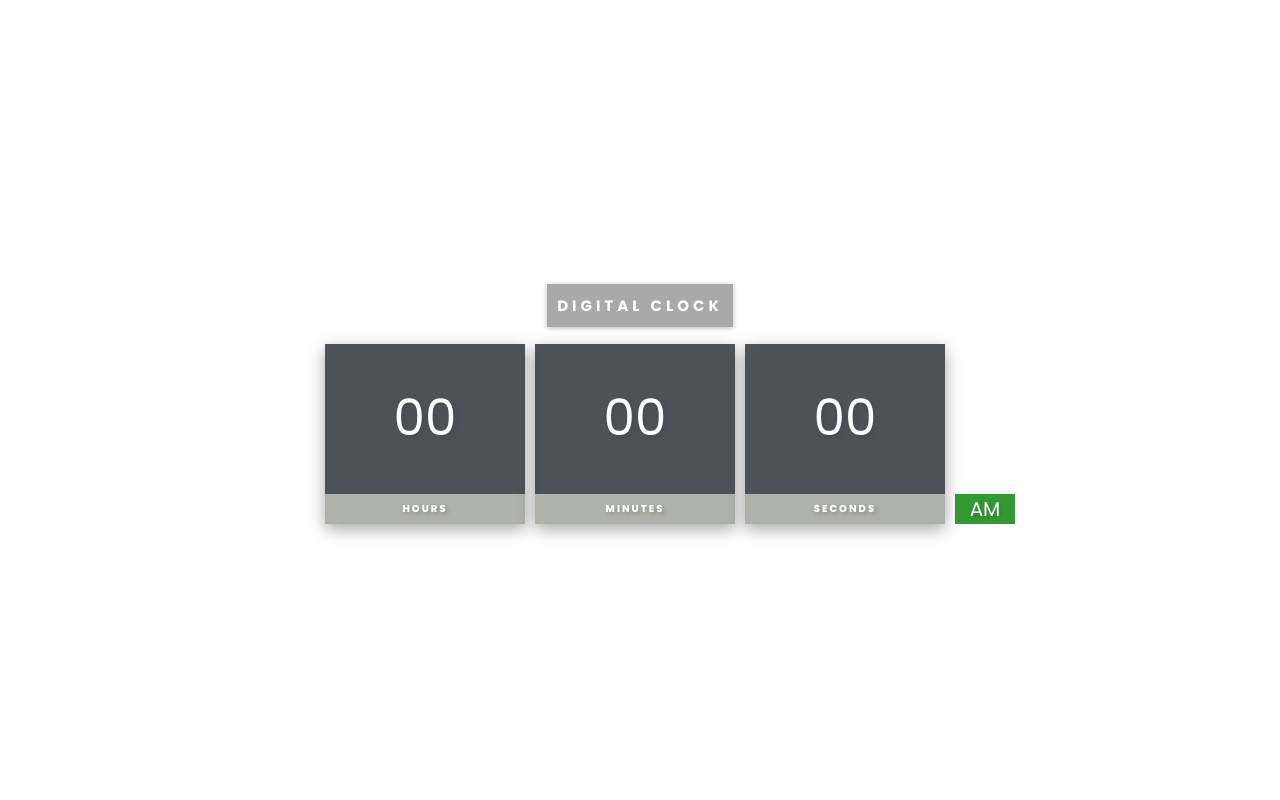
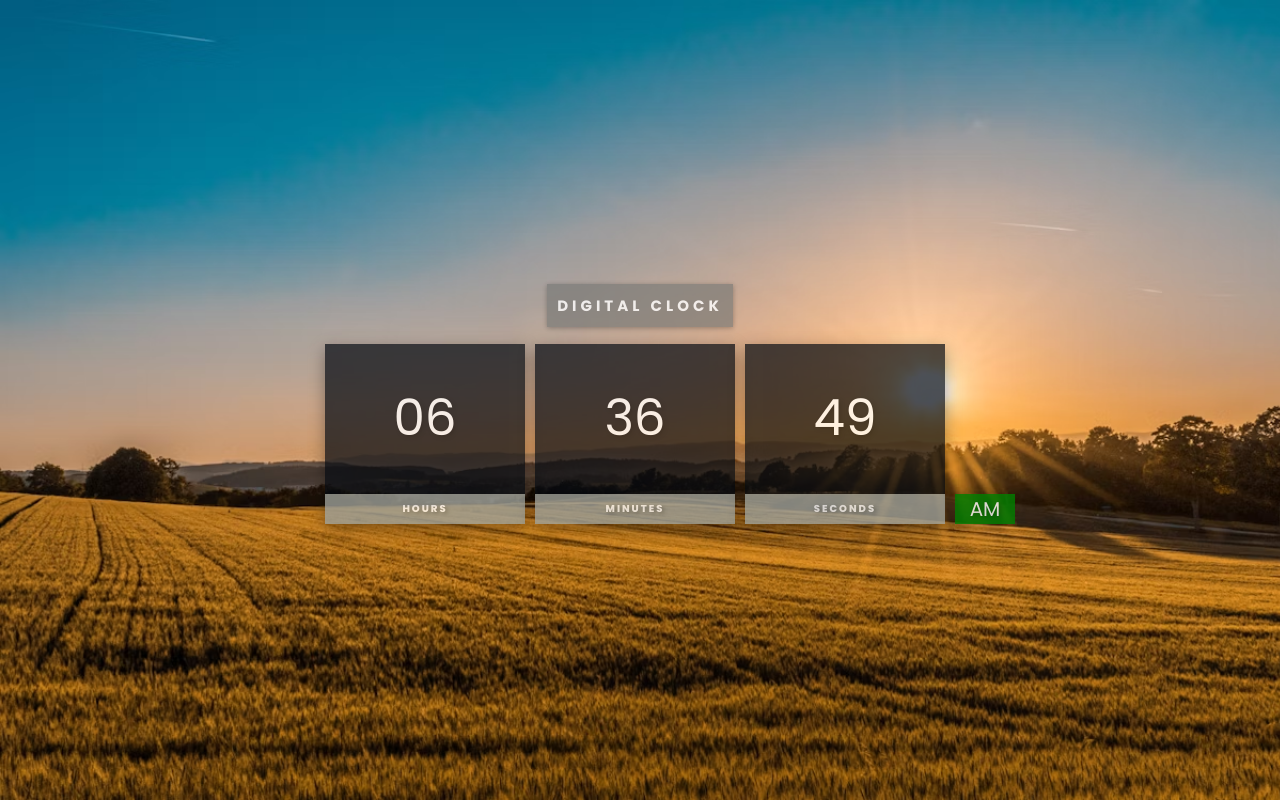
Before and after one commit to gokul-nadaraj/DigitalClock, a plain HTML site: page index.html in a window 1280 px wide. Drawn offline with Linux system fonts and the light colour scheme; files that its build step writes are made by us from their sources.

Commit message:
Digital Clock Project

```diff
--- a/index.html
+++ b/index.html
@@ -4,7 +4,7 @@
     <meta charset="UTF-8">
     <meta name="viewport" content="width=device-width, initial-scale=1.0">
     <title>Document</title>
-    <link rel="stylesheet" href="/project006/style.css">
+    <link rel="stylesheet" href="style.css">
 </head>
 <body>
     <h2>Digital Clock</h2>
@@ -26,7 +26,7 @@
 
     </div>
     </div>
-    <script src="/project006/script.js"></script>
+    <script src="script.js"></script>
 </body>
 
 </html>
--- a/style.css
+++ b/style.css
@@ -9,7 +9,7 @@ body{
     align-items: center;
     height:100vh;
     justify-content: center;
-    background-image: url(/project006/images/bg1.png);
+    background-image: url(images/bg1.png);
     background-size: cover;
     overflow: hidden;
 }
```
